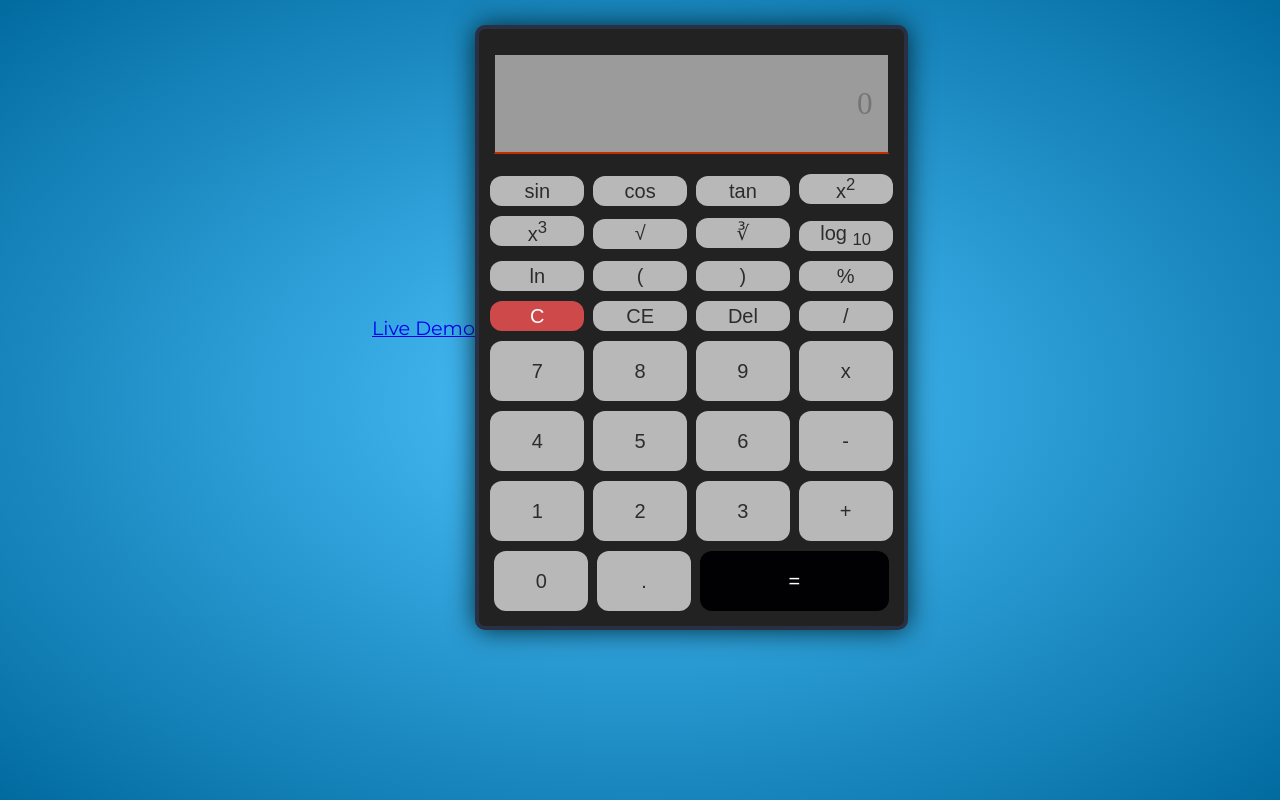
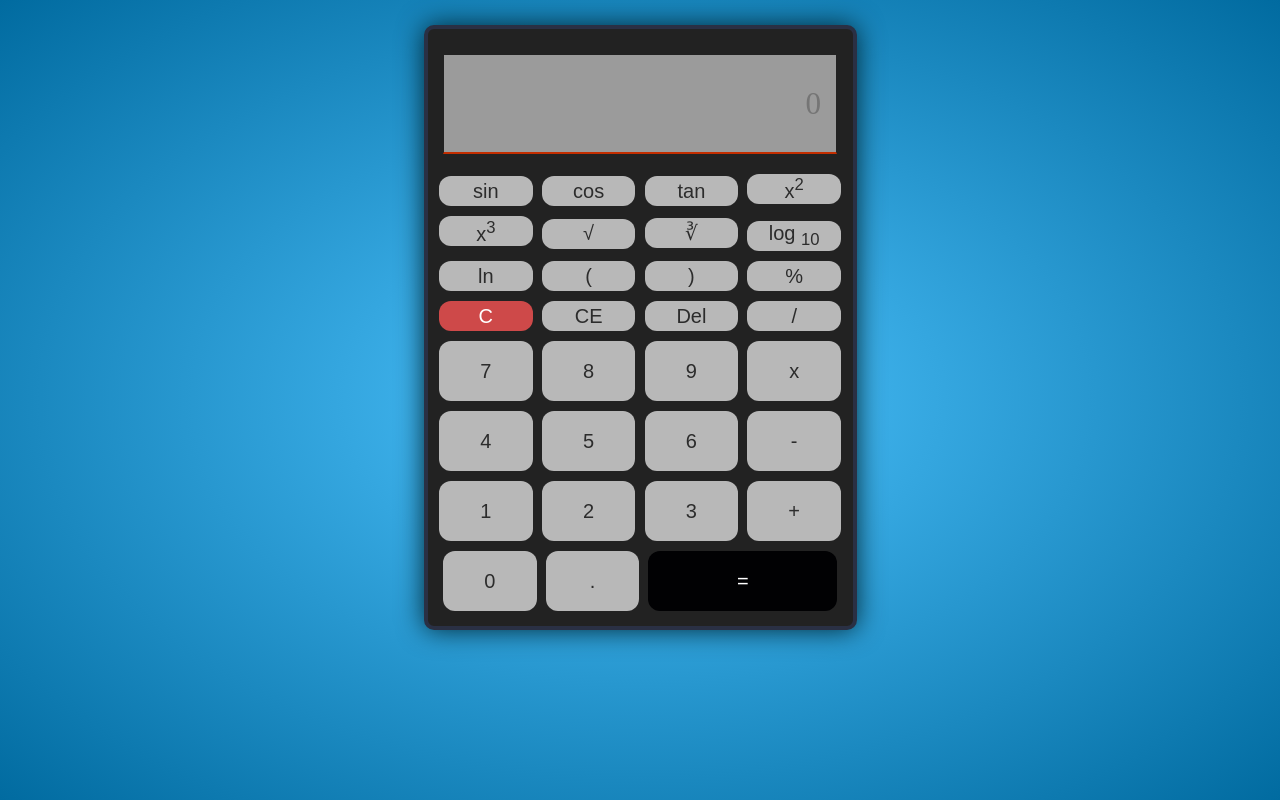
Before and after one commit to akashRaj48/Scientific-Calculator, a plain HTML site: page index.html in a window 1280 px wide. Drawn offline with Linux system fonts and the light colour scheme.

Commit message:
Update index.html

```diff
--- a/index.html
+++ b/index.html
@@ -9,7 +9,6 @@
       href="https://fonts.googleapis.com/css2?family=Montserrat&display=swap"
       rel="stylesheet"/>
     <link rel="stylesheet" href="styles.css" />
-    <a href="https://github.com/akashRaj48/Scientific-Calculator/" rel="nofollow">Live Demo</a>
     <title>Scientific Calculator</title>
   </head>
   <body>
```
